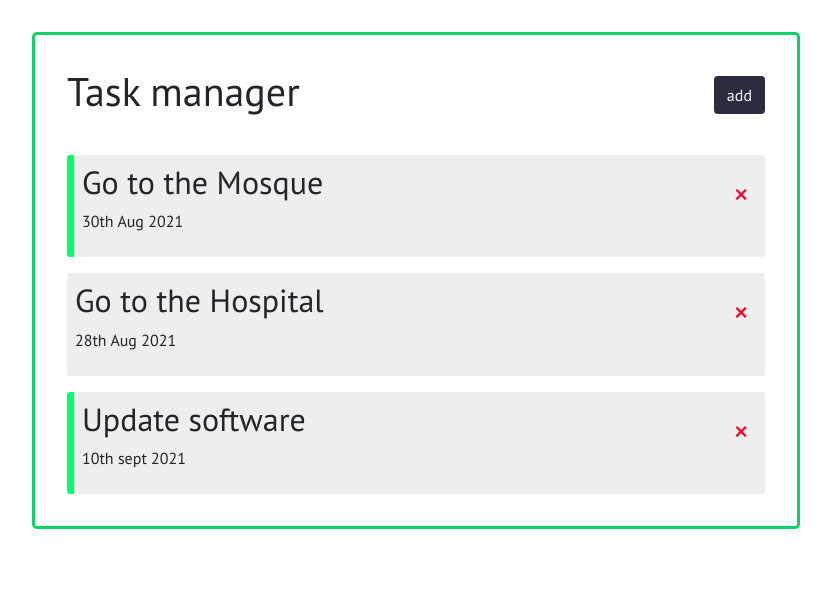
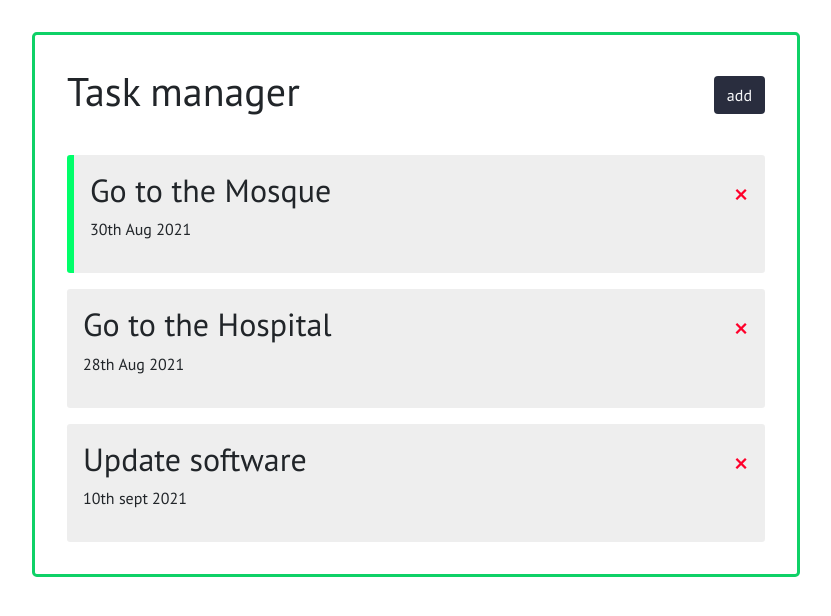
Before and after one commit to Sidiik/Reminder-app, a Vue app: page / in a window 1280 px wide. Shown: the top 616 px of the page, without its empty margins (224-1055 px from the left). Built offline with nearby package versions, Linux system fonts and the light colour scheme.

Commit message:
made changes

```diff
--- a/src/App.vue
+++ b/src/App.vue
@@ -37,7 +37,7 @@ export default {
         id: Math.floor(Math.random() * 1000),
         title: "Update software ",
         day: "10th sept 2021",
-        reminder: true,
+        reminder: false,
       },
     ];
   },
--- a/src/components/Task.vue
+++ b/src/components/Task.vue
@@ -20,7 +20,7 @@ export default {
 <style scoped>
 .taskItem {
   background: #eee;
-  padding: 0.5rem;
+  padding: 1rem;
   margin-top: 1rem;
   border-radius: 0.2rem;
   cursor: grab;
```
